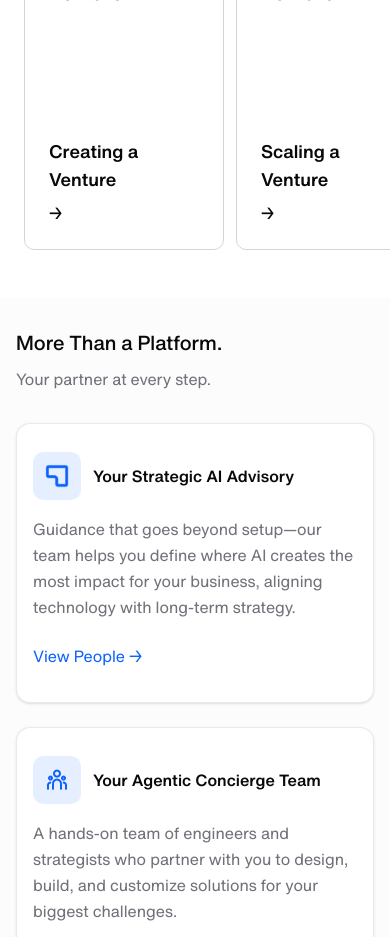
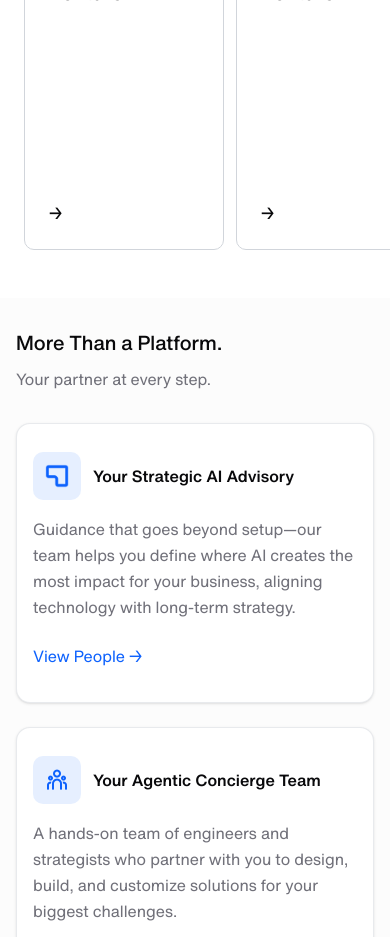
Before and after one commit to paradox-cm/Elevation-AI, a Next.js app: page /website/home in a window 390 px wide. Shown: the part 3560-4497 px from the top of the page. Built offline with nearby package versions, Linux system fonts and the light colour scheme.

Commit message:
Fix mobile starfield scroll interaction and remove redundant card headings

```diff
--- a/src/app/website/home/page.tsx
+++ b/src/app/website/home/page.tsx
@@ -1405,17 +1405,10 @@ function WhoWeServeSection() {
       description: "",
       content: (
         <Link href={`/website/solutions?open=${cardId}`} className="block h-full">
-          <div className="text-left h-full flex flex-col justify-between">
-            <h3 className="text-lg font-semibold text-foreground mb-2 flex-shrink-0">
-              {card}
-            </h3>
-            <div className="flex-1 flex items-end">
-              <div className="text-left">
-                <h4 className="text-base font-medium text-foreground group-hover:text-primary transition-colors">
-                  →
-                </h4>
-              </div>
-            </div>
+          <div className="text-left">
+            <h4 className="text-base font-medium text-foreground group-hover:text-primary transition-colors">
+              →
+            </h4>
           </div>
         </Link>
       )
```
